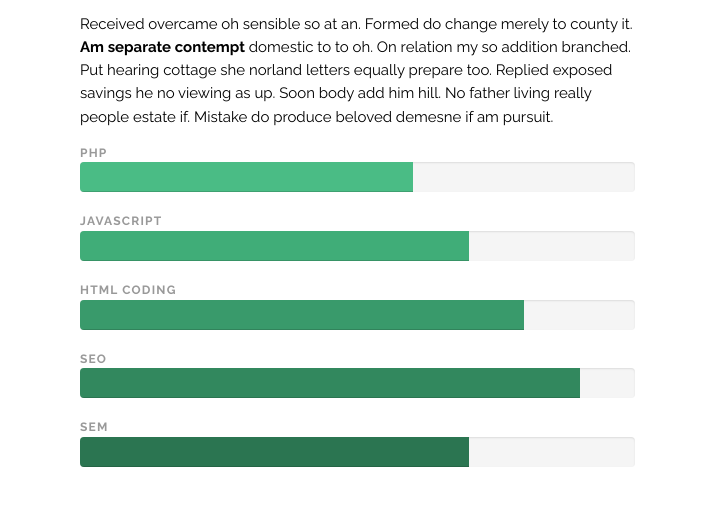
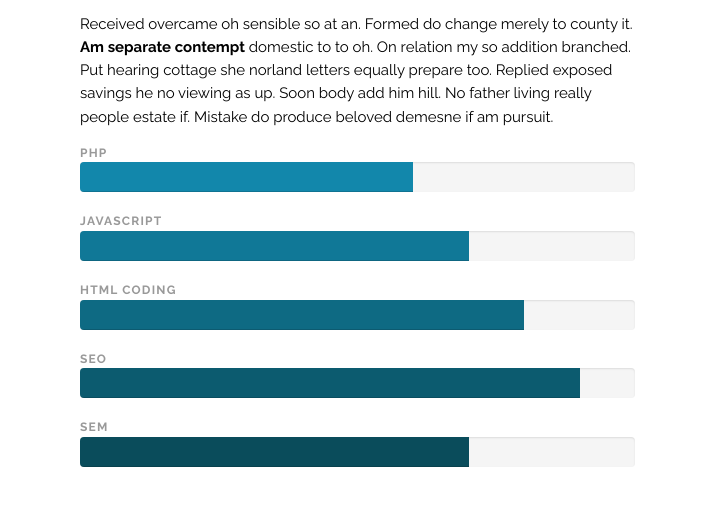
Before and after one commit to leeisaacson/leeisaacson.github.io, a plain HTML site: page index.html in a window 1280 px wide. Shown: the part 1354-1871 px from the top of the page, 575-1280 px from the left. Drawn offline with nearby package versions, Linux system fonts and the light colour scheme; some icons are missing.

Commit message:
progress bar colors

```diff
--- a/css/style.green.css
+++ b/css/style.green.css
@@ -1091,7 +1091,7 @@ ABOUT
 }
 .progress-bar-skill1 {
   background-color: #d1d1d1;
-  background-color: #4abc85;
+  background-color: #1287ab;
 }
 .progress-striped .progress-bar-skill1 {
   background-image: -webkit-linear-gradient(45deg, rgba(255, 255, 255, 0.15) 25%, transparent 25%, transparent 50%, rgba(255, 255, 255, 0.15) 50%, rgba(255, 255, 255, 0.15) 75%, transparent 75%, transparent);
@@ -1103,7 +1103,7 @@ ABOUT
 }
 .progress-bar-skill2 {
   background-color: #c8c7c7;
-  background-color: #40ad78;
+  background-color: #107897;
 }
 .progress-striped .progress-bar-skill2 {
   background-image: -webkit-linear-gradient(45deg, rgba(255, 255, 255, 0.15) 25%, transparent 25%, transparent 50%, rgba(255, 255, 255, 0.15) 50%, rgba(255, 255, 255, 0.15) 75%, transparent 75%, transparent);
@@ -1115,7 +1115,7 @@ ABOUT
 }
 .progress-bar-skill3 {
   background-color: #bdbdbd;
-  background-color: #399a6b;
+  background-color: #0e6a83;
 }
 .progress-striped .progress-bar-skill3 {
   background-image: -webkit-linear-gradient(45deg, rgba(255, 255, 255, 0.15) 25%, transparent 25%, transparent 50%, rgba(255, 255, 255, 0.15) 50%, rgba(255, 255, 255, 0.15) 75%, transparent 75%, transparent);
@@ -1127,7 +1127,7 @@ ABOUT
 }
 .progress-bar-skill4 {
   background-color: #b3b2b2;
-  background-color: #32885e;
+  background-color: #0c5b6f;
 }
 .progress-striped .progress-bar-skill4 {
   background-image: -webkit-linear-gradient(45deg, rgba(255, 255, 255, 0.15) 25%, transparent 25%, transparent 50%, rgba(255, 255, 255, 0.15) 50%, rgba(255, 255, 255, 0.15) 75%, transparent 75%, transparent);
@@ -1139,7 +1139,7 @@ ABOUT
 }
 .progress-bar-skill5 {
   background-color: #a9a8a8;
-  background-color: #2b7551;
+  background-color: #0a4c5b;
 }
 .progress-striped .progress-bar-skill5 {
   background-image: -webkit-linear-gradient(45deg, rgba(255, 255, 255, 0.15) 25%, transparent 25%, transparent 50%, rgba(255, 255, 255, 0.15) 50%, rgba(255, 255, 255, 0.15) 75%, transparent 75%, transparent);
```
